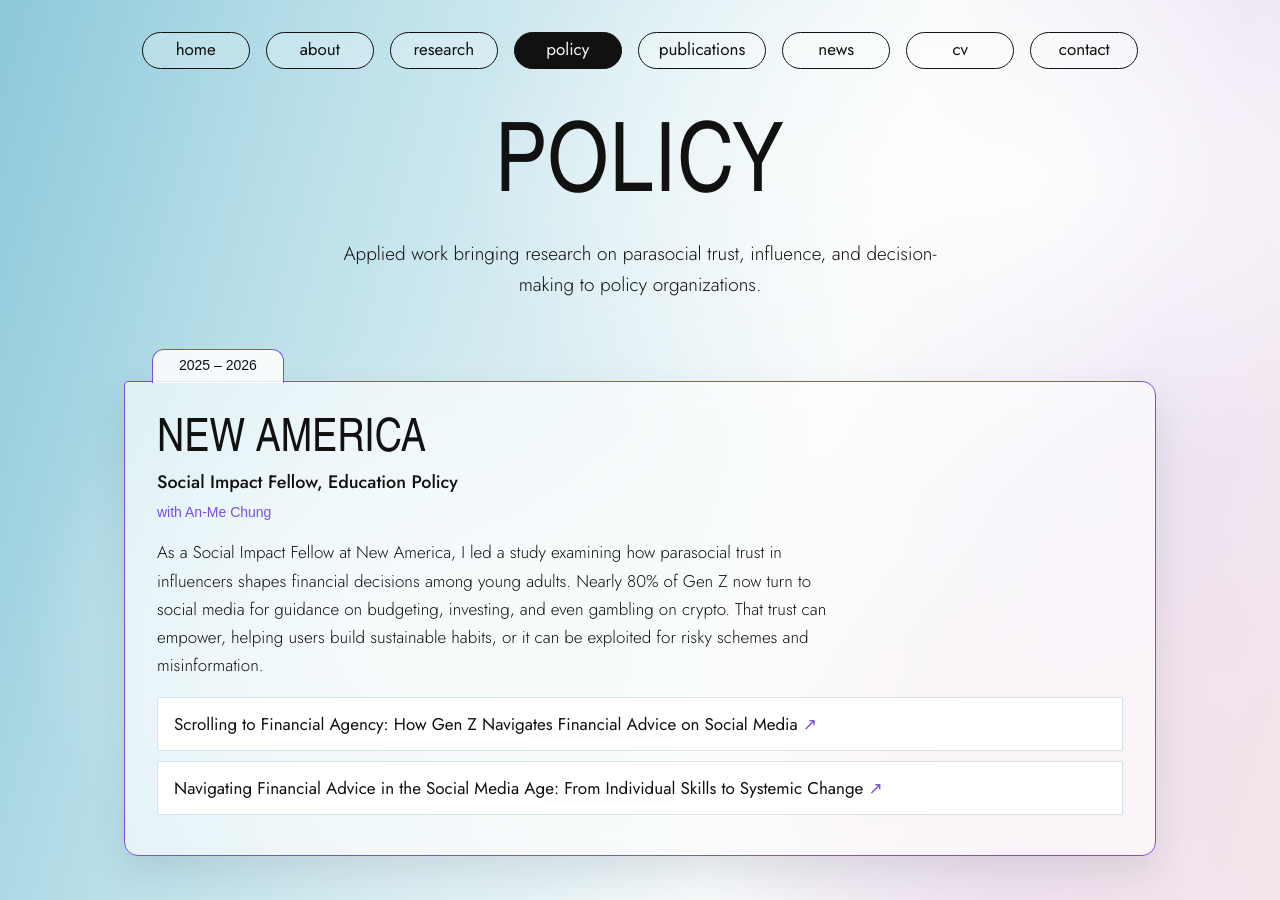
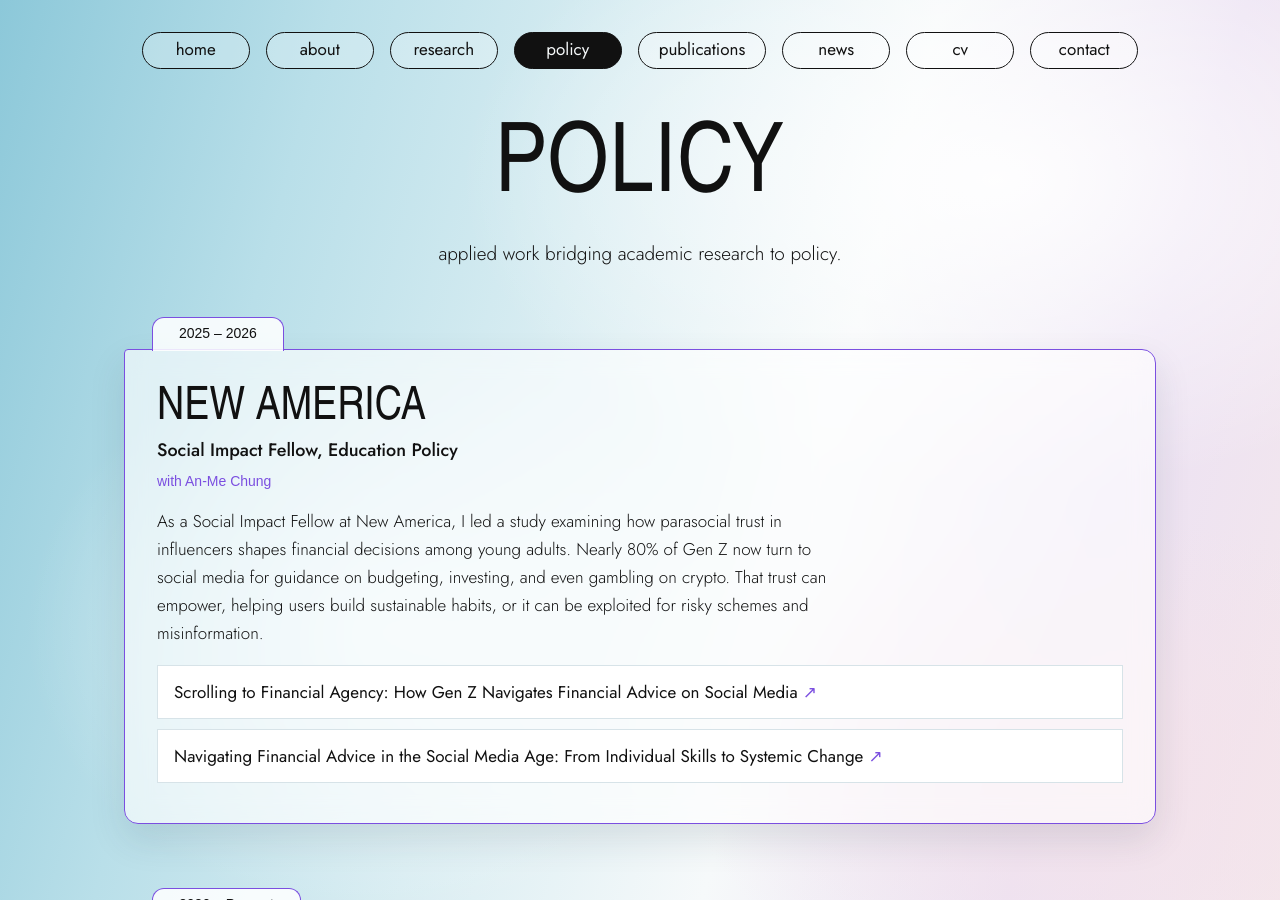
Before and after one commit to gracielleli/gracielleli.github.io, a Jekyll site: the page built from policy.html, in a window 1280 px wide and 900 px high. Built offline with Jekyll 4.4.1, drawn with Linux system fonts in a browser that asks for light colours; some web fonts are replaced.

Commit message:
Update policy.html

```diff
--- a/policy.html
+++ b/policy.html
@@ -7,7 +7,7 @@ nav: policy
 <section class="page">
   <header class="page-head">
     <h1 class="display">policy</h1>
-    <p class="lede">Applied work bringing research on parasocial trust, influence, and decision-making to policy organizations.</p>
+    <p class="lede">applied work bridging academic research to policy.</p>
   </header>
 
   <div class="policy-list">
```
